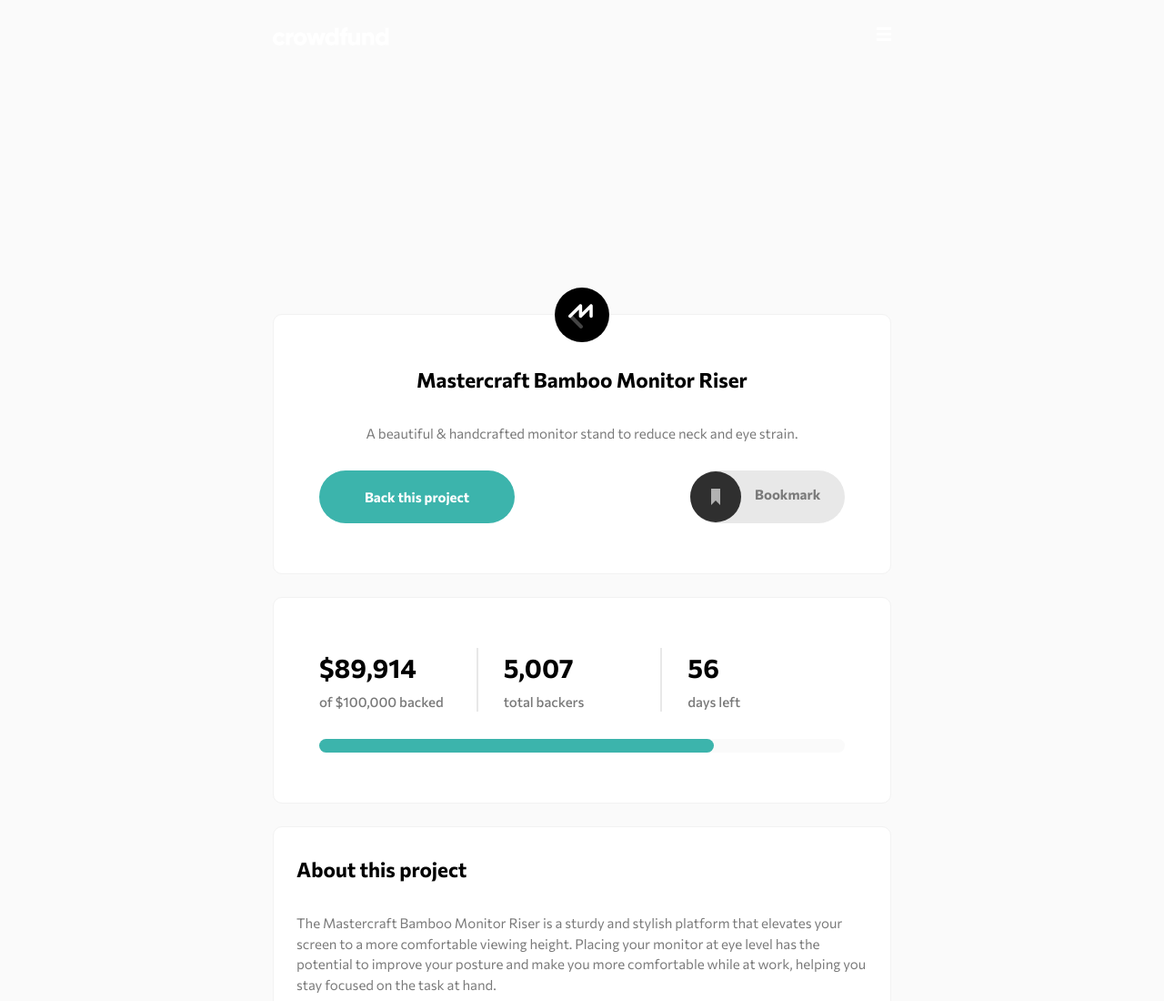
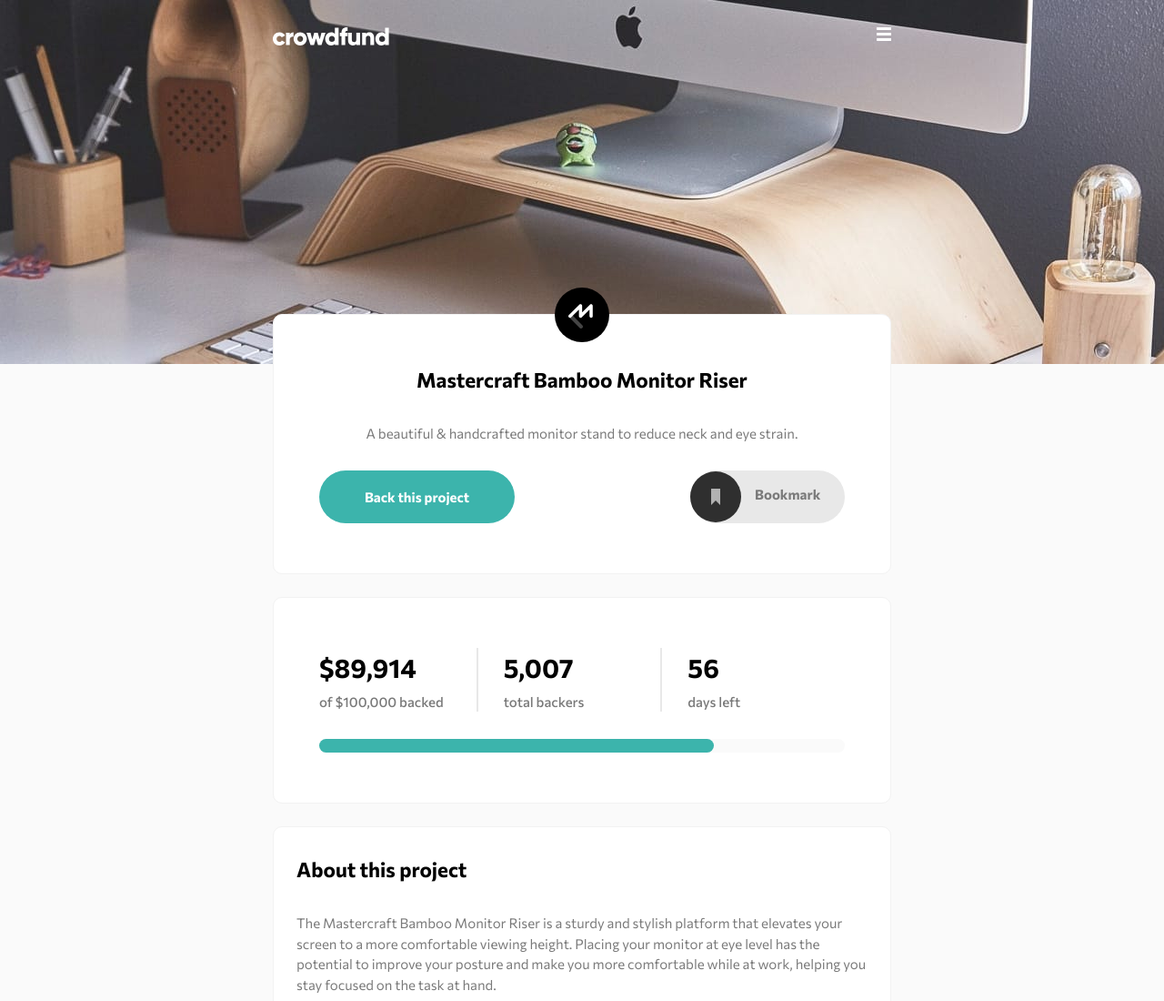
Before and after one commit to Hurleyss/Crowdfunding-product-page, a plain HTML site: page index.html in a window 1280 px wide. Shown: the top 1100 px of the page at 91% size. Drawn offline with Linux system fonts and the light colour scheme; the site is published under a folder, as on GitHub Pages, so addresses that start at the root find nothing.

Commit message:
update path
update path image

```diff
--- a/src/css/scss/_header.scss
+++ b/src/css/scss/_header.scss
@@ -1,10 +1,10 @@
 header {
     padding-top:30px;
     min-height:300px;
-    background-image: url("/src/img/image-hero-mobile.jpg");
+    background-image: url("../img/image-hero-mobile.jpg");
     background-size: cover;
     @media screen and (min-width: 768px) {
         min-height: 400px;
-        background-image: url("/src/img/image-hero-desktop.jpg");
+        background-image: url("../img/image-hero-desktop.jpg");
     }
 }
```
Also changed, not shown: src/css/style.css, 1 other file.
